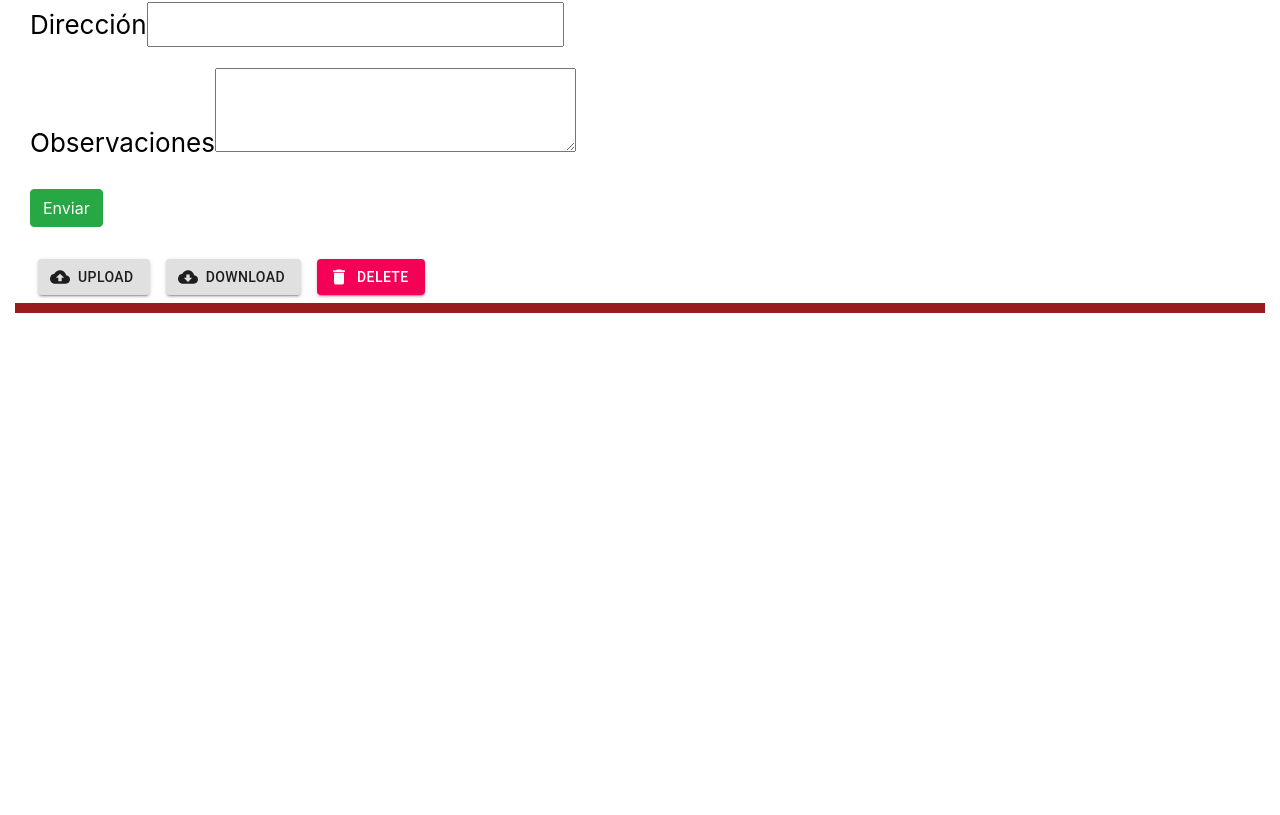
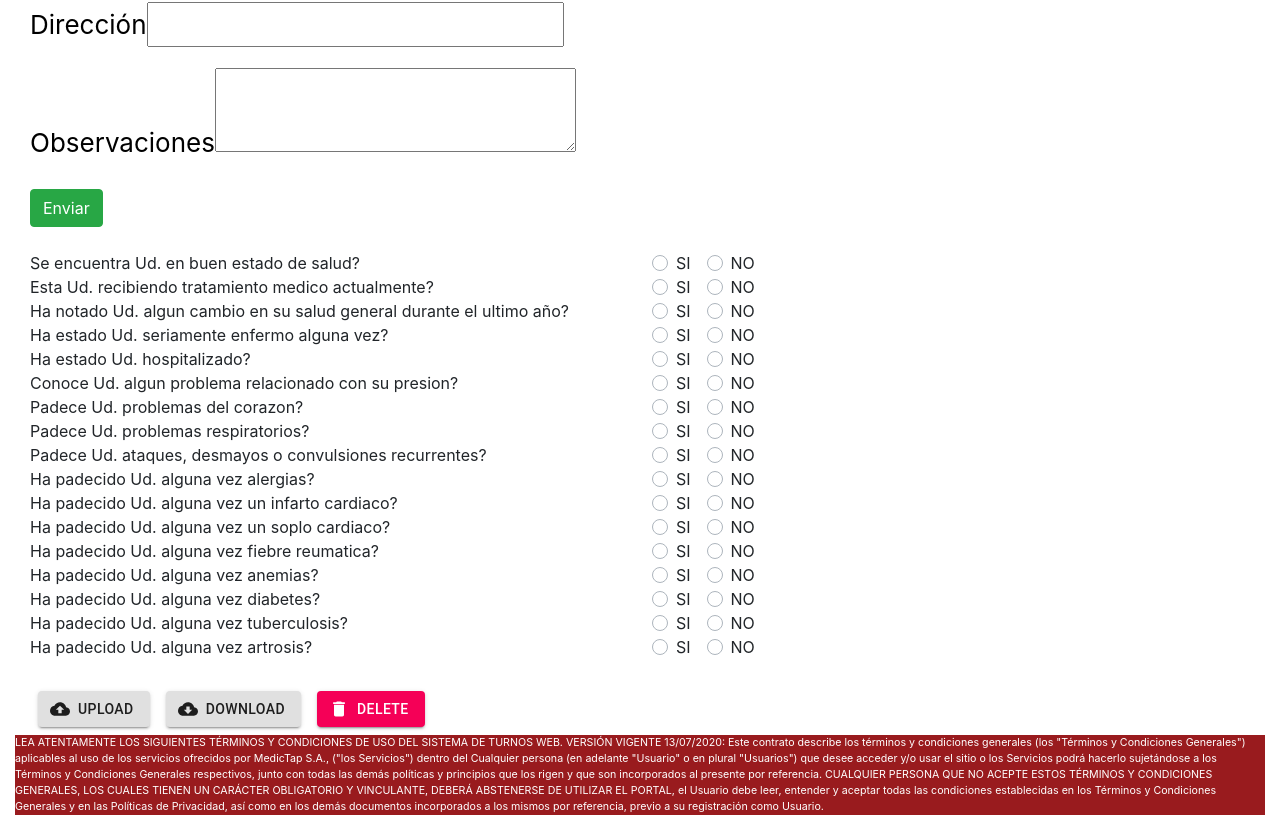
Before and after one commit to DarVerZi/meditTap, a React (Create React App) app: page /HistoriaClinica in a window 1280 px wide. Shown: the part 695-1510 px from the top of the page. Before the commit the page ends 1010 px from the top, so only its background shows below. Built offline with nearby package versions, Linux system fonts and the light colour scheme.

Commit message:
componentes HC

```diff
--- a/src/App.css
+++ b/src/App.css
@@ -43,7 +43,7 @@
   align-items: center;
   justify-content: center;
   background-color: #991B1E;
-  font-size: 12pt;
+  font-size: 8pt;
   color: #FFFFFF;
   width: 100%;
 }
--- a/src/Router.js
+++ b/src/Router.js
@@ -39,6 +39,8 @@ class Router extends Component {
                 </Switch>
                 </body>
                 <footer className='App-footer'>
+                LEA ATENTAMENTE LOS SIGUIENTES TÉRMINOS Y CONDICIONES DE USO DEL SISTEMA DE TURNOS WEB. VERSIÓN VIGENTE 13/07/2020:
+Este contrato describe los términos y condiciones generales (los "Términos y Condiciones Generales") aplicables al uso de los servicios ofrecidos por MedicTap S.A., ("los Servicios") dentro del Cualquier persona (en adelante "Usuario" o en plural "Usuarios") que desee acceder y/o usar el sitio o los Servicios podrá hacerlo sujetándose a los Términos y Condiciones Generales respectivos, junto con todas las demás políticas y principios que los rigen y que son incorporados al presente por referencia. CUALQUIER PERSONA QUE NO ACEPTE ESTOS TÉRMINOS Y CONDICIONES GENERALES, LOS CUALES TIENEN UN CARÁCTER OBLIGATORIO Y VINCULANTE, DEBERÁ ABSTENERSE DE UTILIZAR EL PORTAL, el Usuario debe leer, entender y aceptar todas las condiciones establecidas en los Términos y Condiciones Generales y en las Políticas de Privacidad, así como en los demás documentos incorporados a los mismos por referencia, previo a su registración como Usuario.
                 </footer>
             </BrowserRouter>
 
--- a/src/components/CarouselNov.js
+++ b/src/components/CarouselNov.js
@@ -29,7 +29,7 @@ export default function CarouselNov(props) {
     <Grid item xs={6}>
     <img src={imagen1} alt="Nuestros servicios" height="100%" width="100%"/>
     </Grid>
-    <Grid item xs={6}><h5 class="d-block w-150"> prueba de grillas en carousel
+    <Grid item xs={6}><h5 class="d-block w-150"> Conocé todos los servicios que brindamos en MedicTap
           </h5>
     </Grid>
     </Grid>
@@ -37,8 +37,11 @@ export default function CarouselNov(props) {
     <div class="carousel-item">
     <Grid container spacing={3}>
     <Grid item xs={6}>
-    <h5 class="d-block w-150"> prueba de grillas en carousel
-          </h5>
+    <p>
+    Descargá tus recetas
+    </p>
+    <p> A partir de la nueva realidad planteada por el Covid-19, podrás encontrar tus recetas listas para descargar en la sección de recetas.
+          </p>
     </Grid>
     <Grid item xs={6}>
     <img src={imagen2} alt="Recetas digitalizadas" height="100%" width="100%"/>
--- a/src/components/HistoriaClinica.js
+++ b/src/components/HistoriaClinica.js
@@ -17,6 +17,8 @@ import Grid from '@material-ui/core/Grid';
 import IconLabelButtons from './IconLabelButtons';
 import ComboBox from './ComboBox';
 import FormHC from './FormHC';
+import HCCheckBoxes from './CheckBoxes-HC';
+import HCDescriptions from './Descriptions-HC';
 
 const drawerWidth = 240;
 
@@ -165,6 +167,12 @@ function HistoriaClinica(props) {
           <Grid item xs={12}>
             <FormHC/>
             </Grid>
+            <Grid item xs={6}>
+            <HCDescriptions/>
+            </Grid>
+            <Grid item xs={6}>
+            <HCCheckBoxes/>
+            </Grid>
             <Grid item xs={12}>
             <IconLabelButtons/>
             </Grid>
--- a/src/components/TabPanel.js
+++ b/src/components/TabPanel.js
@@ -85,8 +85,7 @@ export default function FullWidthTabs() {
         onChangeIndex={handleChangeIndex}
       >
         <TabPanel value={value} index={0} dir={theme.direction}>
-          <p7> LEA ATENTAMENTE LOS SIGUIENTES TÉRMINOS Y CONDICIONES DE USO DEL SISTEMA DE TURNOS WEB. VERSIÓN VIGENTE 13/07/2020:
-Este contrato describe los términos y condiciones generales (los "Términos y Condiciones Generales") aplicables al uso de los servicios ofrecidos por Institutos Médicos S.A – Sanatorio Clínica Modelo Morón , CUIT 30- 54584921-2, ("los Servicios") dentro del  Cualquier persona (en adelante "Usuario" o en plural "Usuarios") que desee acceder y/o usar el sitio o los Servicios podrá hacerlo sujetándose a los Términos y Condiciones Generales respectivos, junto con todas las demás políticas y principios que los rigen y que son incorporados al presente por referencia. CUALQUIER PERSONA QUE NO ACEPTE ESTOS TÉRMINOS Y CONDICIONES GENERALES, LOS CUALES TIENEN UN CARÁCTER OBLIGATORIO Y VINCULANTE, DEBERÁ ABSTENERSE DE UTILIZAR EL PORTAL, el Usuario debe leer, entender y aceptar todas las condiciones establecidas en los Términos y Condiciones Generales y en las Políticas de Privacidad, así como en los demás documentos incorporados a los mismos por referencia, previo a su registración como Usuario.
+          <p7> El centro médico MedicTap es una institución que brinda servicios médicos de primer nivel, donde cada uno de los pacientes tiene acceso directo a los mejores profesionales de la especialidad que necesite.
           </p7>
         </TabPanel>
         <TabPanel value={value} index={1} dir={theme.direction}>
```
